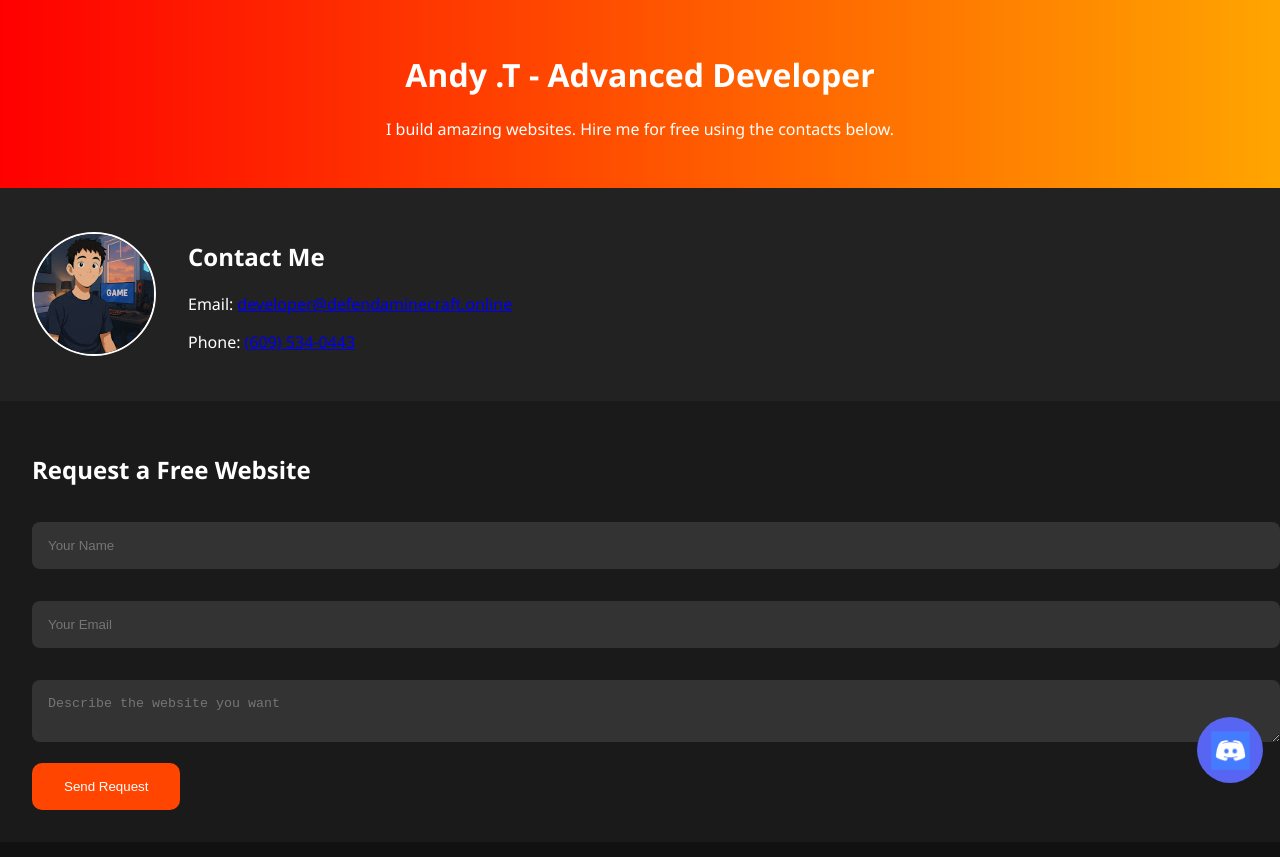
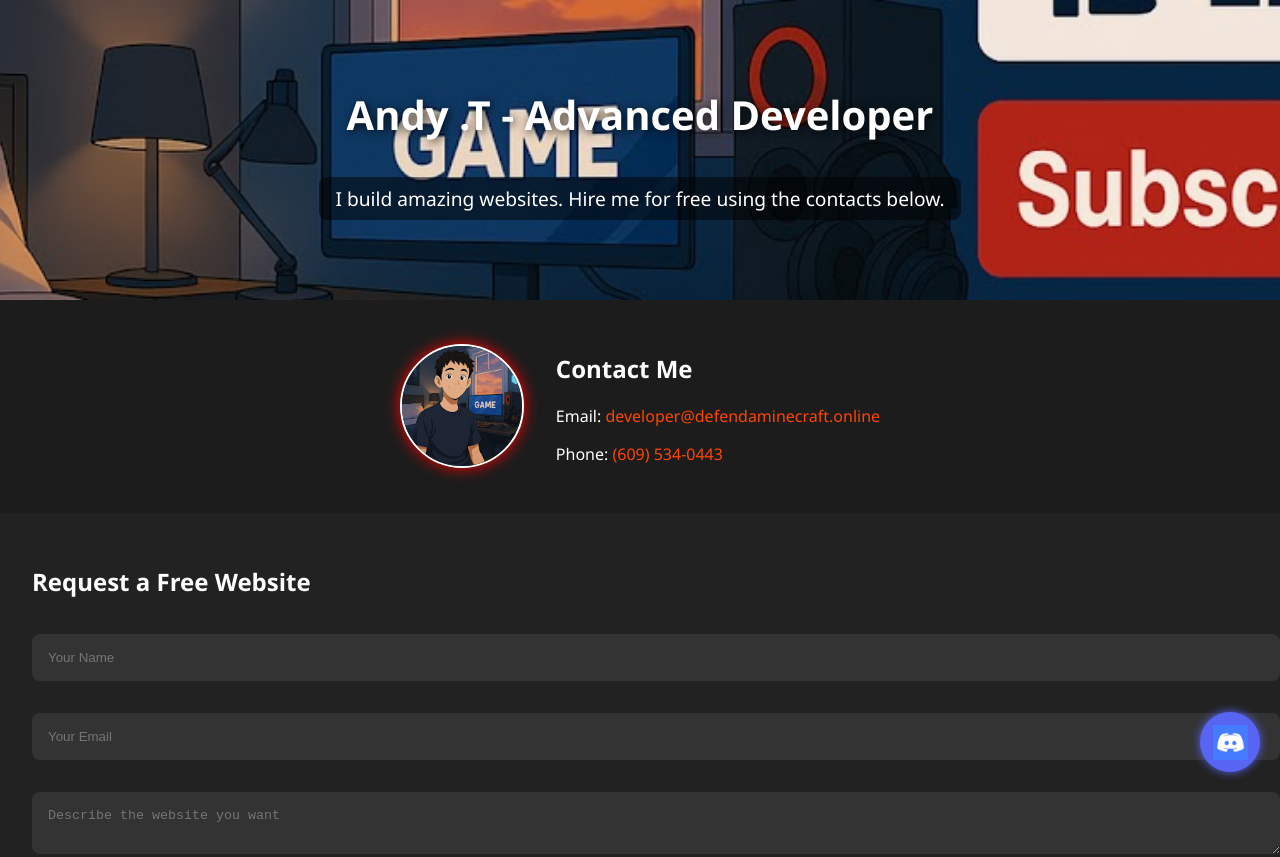
Before and after one commit to MaxYT5184/GetFreeWebsiteCoded, a plain HTML site: page index.html in a window 1280 px wide. Shown: the top 857 px of the page. Drawn offline with Linux system fonts and the light colour scheme; a script that the page names is missing.

Commit message:
Update style.css

```diff
--- a/style.css
+++ b/style.css
@@ -1,34 +1,98 @@
+/* Global Styles */
 body {
   margin: 0;
   font-family: 'Segoe UI', sans-serif;
   background: #111;
   color: #fff;
+  overflow-x: hidden;
 }
 
+/* Header with Banner */
 header {
-  background: linear-gradient(90deg, #ff0000, #ffa500);
-  padding: 2rem;
+  background-image: url("assets/banner.jpg");
+  background-size: cover;
+  background-position: center;
+  height: 300px;
+  display: flex;
+  flex-direction: column;
+  justify-content: center;
+  align-items: center;
+  animation: fadeInZoom 2s ease-in-out forwards;
   text-align: center;
+  color: white;
 }
 
+@keyframes fadeInZoom {
+  0% {
+    opacity: 0;
+    transform: scale(1.05);
+  }
+  100% {
+    opacity: 1;
+    transform: scale(1);
+  }
+}
+
+header h1 {
+  font-size: 2.5rem;
+  text-shadow: 2px 2px 10px rgba(0,0,0,0.8);
+}
+
+header p {
+  margin-top: 0.5rem;
+  font-size: 1.2rem;
+  background-color: rgba(0,0,0,0.5);
+  padding: 0.5rem 1rem;
+  border-radius: 8px;
+}
+
+/* Profile Section */
 .profile {
   display: flex;
   flex-wrap: wrap;
   align-items: center;
+  justify-content: center;
   gap: 2rem;
   padding: 2rem;
-  background: #222;
+  background: #1c1c1c;
+  animation: slideUp 1.2s ease forwards;
+}
+
+@keyframes slideUp {
+  from { transform: translateY(100px); opacity: 0; }
+  to { transform: translateY(0); opacity: 1; }
 }
 
 .profile-pic {
   width: 120px;
   border-radius: 50%;
   border: 2px solid #fff;
+  box-shadow: 0 0 15px red;
+  transition: transform 0.4s ease;
+}
+.profile-pic:hover {
+  transform: scale(1.1);
 }
 
+.profile-info a {
+  color: #ff4500;
+  text-decoration: none;
+}
+
+.profile-info a:hover {
+  text-decoration: underline;
+}
+
+/* Order Section */
 .order {
   padding: 2rem;
-  background: #1a1a1a;
+  background: #222;
+  animation: fadeIn 1s ease-in-out;
+}
+
+@keyframes fadeIn {
+  from { opacity: 0; transform: translateY(50px); }
+  to { opacity: 1; transform: translateY(0); }
 }
 
 form input, form textarea {
@@ -39,6 +103,11 @@ form input, form textarea {
   color: #fff;
   border: none;
   border-radius: 8px;
+  transition: 0.3s;
+}
+
+form input:focus, form textarea:focus {
+  outline: 2px solid #ff6600;
 }
 
 button {
@@ -48,19 +117,37 @@ button {
   padding: 1rem 2rem;
   border-radius: 10px;
   cursor: pointer;
-  transition: background 0.3s ease;
+  transition: background 0.3s ease, transform 0.3s;
 }
 
 button:hover {
   background: #ff6600;
+  transform: scale(1.05);
 }
 
+/* Donate Link */
+.donate-link {
+  text-align: center;
+  margin: 2rem;
+}
+
+/* Footer */
 footer {
   padding: 1rem;
   background: #111;
   text-align: center;
+  border-top: 2px solid #333;
+}
+footer a {
+  color: orange;
+  margin: 0 0.5rem;
+  text-decoration: none;
+}
+footer a:hover {
+  text-decoration: underline;
 }
 
+/* Floating Discord Button */
 .discord-float {
   position: fixed;
   bottom: 20px;
@@ -72,7 +159,8 @@ footer {
   display: flex;
   justify-content: center;
   align-items: center;
-  animation: pulse 2s infinite;
+  animation: bounce 2s infinite;
+  box-shadow: 0 0 10px #5865f2;
   z-index: 999;
 }
 
@@ -80,13 +168,7 @@ footer {
   width: 35px;
 }
 
-@keyframes pulse {
-  0% { transform: scale(1); }
-  50% { transform: scale(1.1); }
-  100% { transform: scale(1); }
+@keyframes bounce {
+  0%, 100% { transform: translateY(0); }
+  50% { transform: translateY(-8px); }
 }
-
-.donate-link {
-  text-align: center;
-  margin: 2rem;
-}
```
